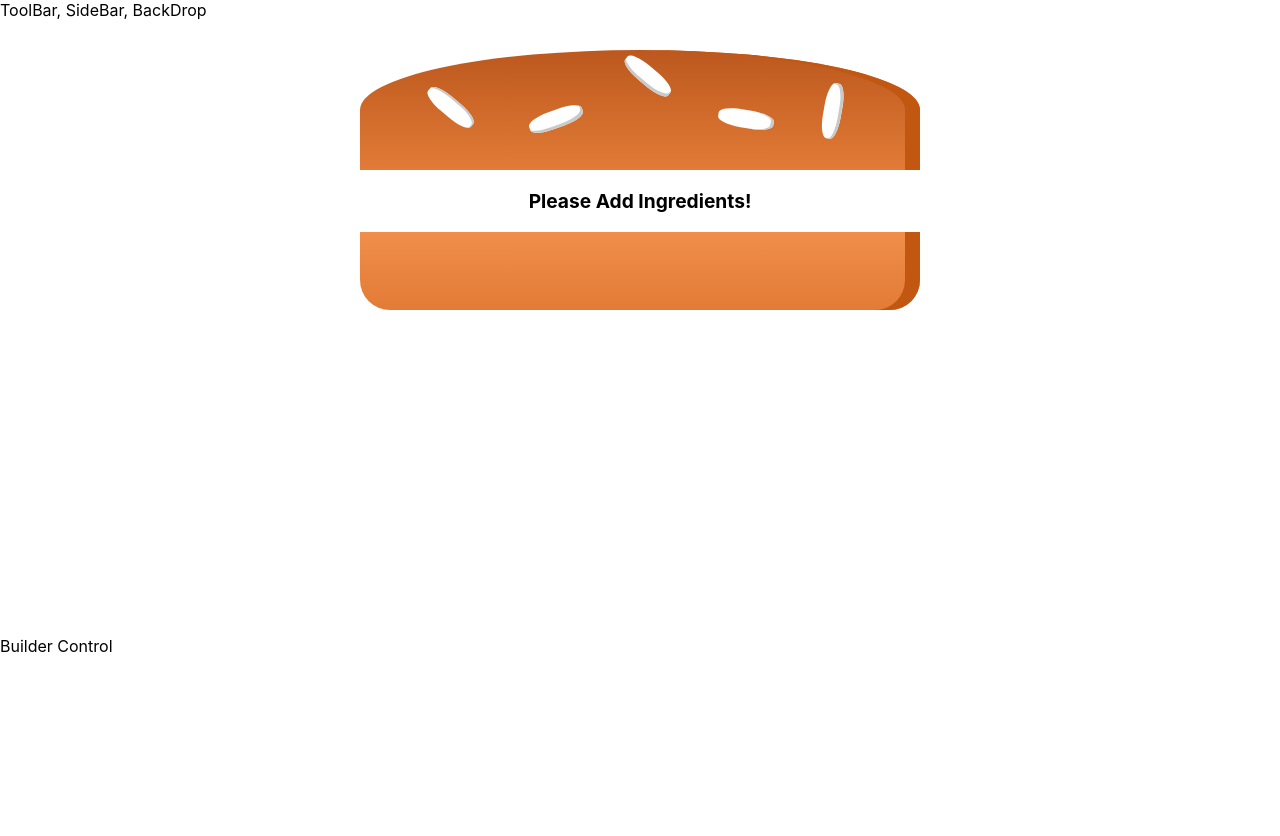
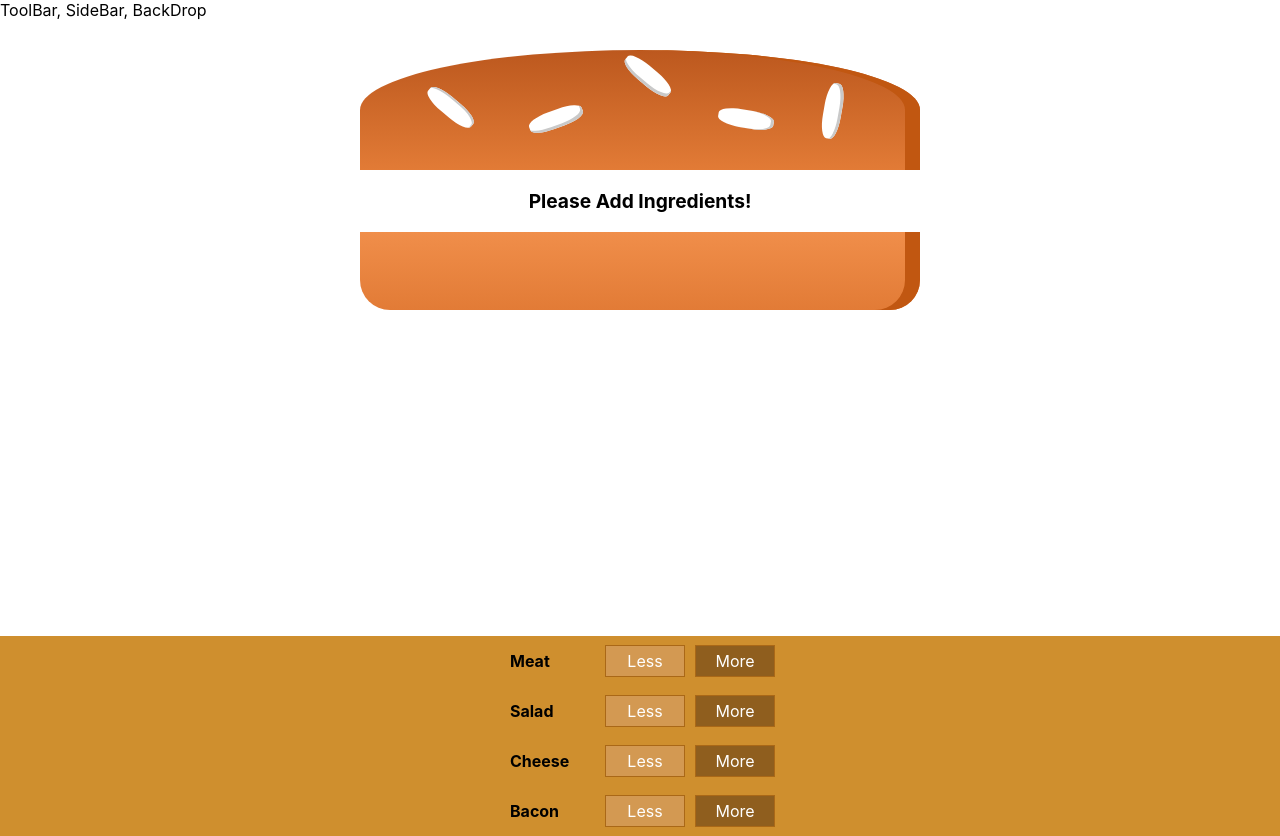
Before and after one commit to C-Shi/burger-builder, a React (Create React App) app: page / in a window 1280 px wide. Before the commit the page ends 800 px from the top, so only its background shows below. Built offline with nearby package versions, Linux system fonts and the light colour scheme.

Commit message:
add control button

```diff
--- /dev/null
+++ b/src/components/Burger/BuildControls/BuildControl/BuildControl.css
@@ -0,0 +1,56 @@
+.BuildControl {
+  display: flex;
+  justify-content: space-between;
+  align-items: center;
+  margin: 5px 0;
+}
+
+.BuildControl button {
+  display: block;
+  font: inherit;
+  padding: 5px;
+  margin: 0 5px;
+  width: 80px;
+  border: 1px solid #AA6817;
+  cursor: pointer;
+  outline: none;
+}
+
+.BuildControl button:disabled {
+  background-color: #AC9980;
+  border: 1px solid #7E7365;
+  color: #ccc;
+  cursor: default;
+}
+
+.BuildControl button:hover:disabled {
+  background-color: #AC9980;
+  color: #ccc;
+  cursor: not-allowed;
+}
+
+.Label {
+  padding: 10px;
+  font-weight: bold;
+  width: 80px;
+}
+
+.BuildControl .Less {
+  background-color: #D39952;
+  color: white;
+}
+
+.BuildControl .More {
+  background-color: #8F5E1E;
+  color: white;
+}
+
+.BuildControl .Less:hover, .BuildControl .Less:active {
+  background-color: #DAA972;
+  color: white;
+}
+
+.BuildControl .More:hover,.BuildControl .More:active {
+  background-color: #99703F;
+  color: white;
+}
--- /dev/null
+++ b/src/components/Burger/BuildControls/BuildControl/BuildControl.js
@@ -0,0 +1,13 @@
+import React from 'react';
+
+import './BuildControl.css'
+
+const BuildControl = ( props ) => (
+  <div className="BuildControl">
+    <div className="Label">{props.label}</div>
+    <button className="Less">Less</button>
+    <button className="More">More</button>
+  </div>
+)
+
+export default BuildControl
--- /dev/null
+++ b/src/components/Burger/BuildControls/BuildControls.css
@@ -0,0 +1,10 @@
+.BuildControls {
+  width: 100%;
+  background-color: #CF8F2E;
+  display: flex;
+  flex-flow: column;
+  align-items: center;
+  box-shadow: 0 2px 1px #ccc;
+  margin: auto;
+  padding: 10px auto;
+}
--- /dev/null
+++ b/src/components/Burger/BuildControls/BuildControls.js
@@ -0,0 +1,20 @@
+import React from 'react';
+import './BuildControls.css'
+import BuildControl from './BuildControl/BuildControl';
+
+const controls = [
+  { label: 'Meat', type: 'meat' },
+  { label: 'Salad', type: 'salad' },
+  { label: 'Cheese', type: 'cheese' },
+  { label: 'Bacon', type: 'bacon' }
+]
+
+const BuildControls = ( props ) => (
+  <div className="BuildControls">
+    {controls.map(ctrl => {
+      return <BuildControl key={ctrl.label} label={ctrl.label} />
+    })}
+  </div>
+)
+
+export default BuildControls
--- a/src/components/Burger/Burger.js
+++ b/src/components/Burger/Burger.js
@@ -21,6 +21,7 @@
 
 
   return (
+    // display the image of burger based on the ingredient added
     <div className="Burger">
       <BurgerIngredient type="bread-top" />
       {transformedIngredients}
--- a/src/containers/BurgerBuilder/BurgerBuilder.js
+++ b/src/containers/BurgerBuilder/BurgerBuilder.js
@@ -1,6 +1,7 @@
 import React, { Component } from 'react'
 import Aux from '../../hoc/Aux'
 import Burger from '../../components/Burger/Burger.js'
+import BuildControls from '../../components/Burger/BuildControls/BuildControls.js';
 
 class BurgerBuilder extends Component {
   constructor( props ) {
@@ -18,7 +19,7 @@
     return (
       <Aux>
         <Burger ingredients={this.state.ingredients}/>
-        <div>Builder Control</div>
+        <BuildControls />
 
       </Aux>
     )
```
